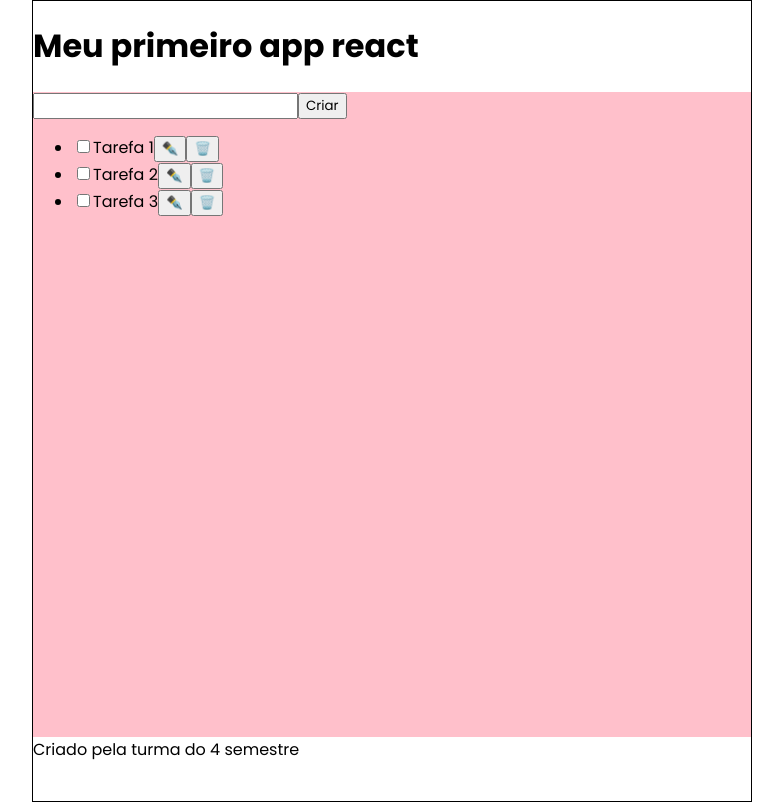
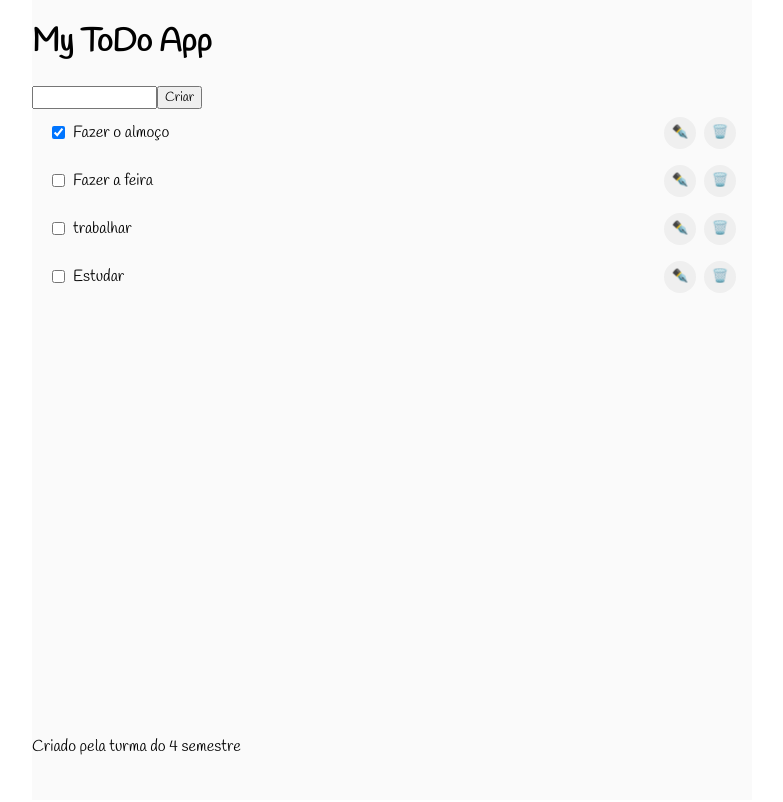
Before and after one commit to wanessacardoso/todo-web-p3, a React (Create React App) app: page / in a window 1280 px wide. Shown: the whole page, without its empty margins (248-1031 px from the left). Built offline with nearby package versions, Linux system fonts and the light colour scheme.

Commit message:
feat": basic app structure

```diff
--- a/public/index.html
+++ b/public/index.html
@@ -6,10 +6,10 @@
   <meta name="viewport" content="width=device-width, initial-scale=1" />
   <meta name="theme-color" content="#000000" />
   <meta name="description" content="Web site created using create-react-app" />
-
   <link rel="preconnect" href="https://fonts.googleapis.com">
   <link rel="preconnect" href="https://fonts.gstatic.com" crossorigin>
-  <link href="https://fonts.googleapis.com/css2?family=Poppins:wght@400;600;700&display=swap" rel="stylesheet">
+  <link href="https://fonts.googleapis.com/css2?family=Handlee&family=Poppins:wght@400;500;600;700&display=swap"
+    rel="stylesheet">
 
   <title>TODO App</title>
 </head>
--- a/src/App.jsx
+++ b/src/App.jsx
@@ -1,37 +1,26 @@
+import TaskList from "./components/TaskList";
+
 import styles from "./App.module.scss";
+
+const tasks = [
+  { id: 1, name: "Fazer o almoço", completed: true },
+  { id: 2, name: "Fazer a feira", completed: false },
+  { id: 3, name: "trabalhar", completed: false },
+  { id: 4, name: "Estudar", completed: false },
+];
 
 function App() {
   return (
     <div className={styles.Container}>
       <header>
-        <h1>Meu primeiro app react</h1>
+        <h1>My ToDo App</h1>
       </header>
       <main>
         <form>
           <input type="text" />
           <button type="submit">Criar</button>
         </form>
-
-        <ul>
-          <li>
-            <input type="checkbox" name="tarefa1" />
-            <span>Tarefa 1</span>
-            <button>✒️</button>
-            <button>🗑️</button>
-          </li>
-          <li>
-            <input type="checkbox" name="tarefa2" />
-            <span>Tarefa 2</span>
-            <button>✒️</button>
-            <button>🗑️</button>
-          </li>
-          <li>
-            <input type="checkbox" name="tarefa3" />
-            <span>Tarefa 3</span>
-            <button>✒️</button>
-            <button>🗑️</button>
-          </li>
-        </ul>
+        <TaskList tasks={tasks} />
       </main>
       <footer>Criado pela turma do 4 semestre</footer>
     </div>
--- a/src/App.module.scss
+++ b/src/App.module.scss
@@ -5,6 +5,7 @@
   justify-content: flex-start;
   min-height: 100vh;
   width: 100%;
+  background-color: #fafafa;
 
   main,
   header,
@@ -15,7 +16,11 @@
 
   main {
     flex: 1;
-    background-color: pink;
     width: 100%;
+
+    form {
+      display: flex;
+      flex-direction: row;
+    }
   }
 }
--- /dev/null
+++ b/src/components/TaskList/TaskItem/TaskItem.module.scss
@@ -0,0 +1,26 @@
+.Item {
+  list-style-type: none;
+  margin: 0;
+  padding: 8px 16px;
+  width: 100%;
+  display: flex;
+  flex-direction: row;
+  align-items: center;
+
+  input {
+    margin-right: 8px;
+    width: auto;
+  }
+
+  span {
+    flex: 1;
+  }
+
+  button {
+    border-radius: 50%;
+    width: 32px;
+    height: 32px;
+    border: none;
+    margin-left: 8px;
+  }
+}
--- /dev/null
+++ b/src/components/TaskList/TaskItem/index.jsx
@@ -0,0 +1,14 @@
+import styles from "./TaskItem.module.scss";
+
+const TaskItem = (props) => {
+  return (
+    <li className={styles.Item}>
+      <input type="checkbox" name="tarefa1" checked={props.completed} />
+      <span>{props.name}</span>
+      <button>✒️</button>
+      <button>🗑️</button>
+    </li>
+  );
+};
+
+export default TaskItem;
--- /dev/null
+++ b/src/components/TaskList/TaskList.module.scss
@@ -0,0 +1,10 @@
+.Container {
+  display: flex;
+  flex-direction: column;
+  align-items: flex-start;
+  justify-content: flex-start;
+  width: 100%;
+  height: 100%;
+  padding: 0;
+  margin: 0;
+}
--- /dev/null
+++ b/src/components/TaskList/index.jsx
@@ -0,0 +1,14 @@
+import TaskItem from "./TaskItem";
+import styles from "./TaskList.module.scss";
+
+const TaskList = ({ tasks }) => {
+  return (
+    <ul className={styles.Container}>
+      {tasks.map((task) => (
+        <TaskItem key={task.id} name={task.name} completed={task.completed} />
+      ))}
+    </ul>
+  );
+};
+
+export default TaskList;
--- a/src/index.scss
+++ b/src/index.scss
@@ -1,5 +1,5 @@
 * {
-  font-family: "Poppins", sans-serif;
+  font-family: "Handlee", cursive;
   box-sizing: border-box;
 }
 
@@ -7,6 +7,4 @@ body {
   margin: 0 auto;
   padding: 0;
   max-width: 720px;
-  // min-height: 100vh;
-  border: 1px solid black;
 }
```
Also changed, not shown: src/components/TaskForm/index.jsx (added).
